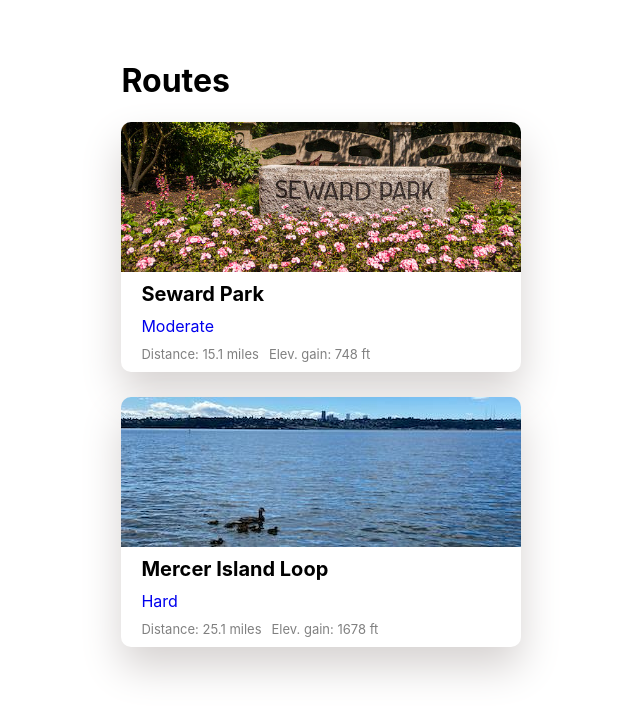
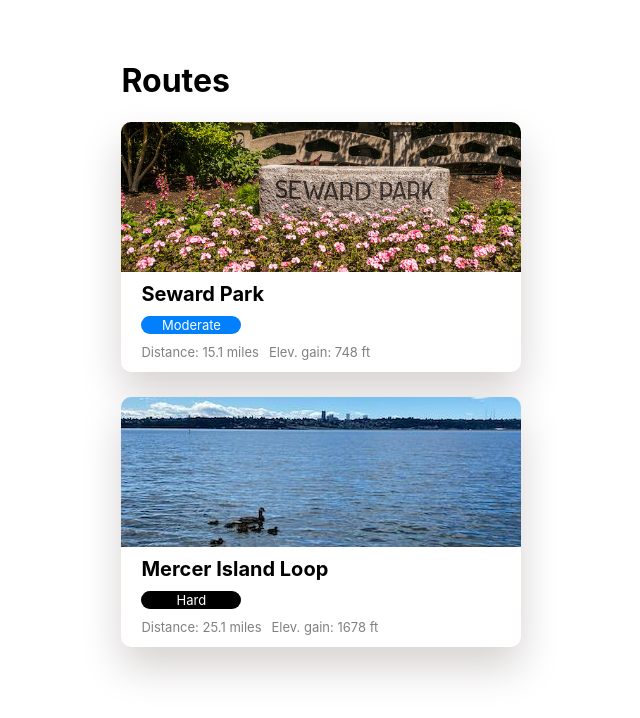
Before and after one commit to mishanwong/wegohamlah, a Next.js app: page /routes in a window 1280 px wide. Shown: the top 718 px of the page, without its empty margins (109-749 px from the left). Built offline with nearby package versions, Linux system fonts and the light colour scheme.

Commit message:
Difficulty color displaying

```diff
--- a/components/Difficulty.js
+++ b/components/Difficulty.js
@@ -2,7 +2,27 @@ import React from "react";
 import styles from "../styles/components/Difficulty.module.css";
 
 function Difficulty(props) {
-  return <div>{props.difficulty}</div>;
+  const difficulty = props.difficulty;
+
+  if (difficulty === "Hard") {
+    return (
+      <div className={`${styles.difficulty} ${styles.hard}`}>
+        {props.difficulty}
+      </div>
+    );
+  } else if (difficulty === "Moderate") {
+    return (
+      <div className={`${styles.difficulty} ${styles.moderate}`}>
+        {props.difficulty}
+      </div>
+    );
+  } else {
+    return (
+      <div className={`${styles.difficulty} ${styles.easy}`}>
+        {props.difficulty}
+      </div>
+    );
+  }
 }
 
 export default Difficulty;
```
